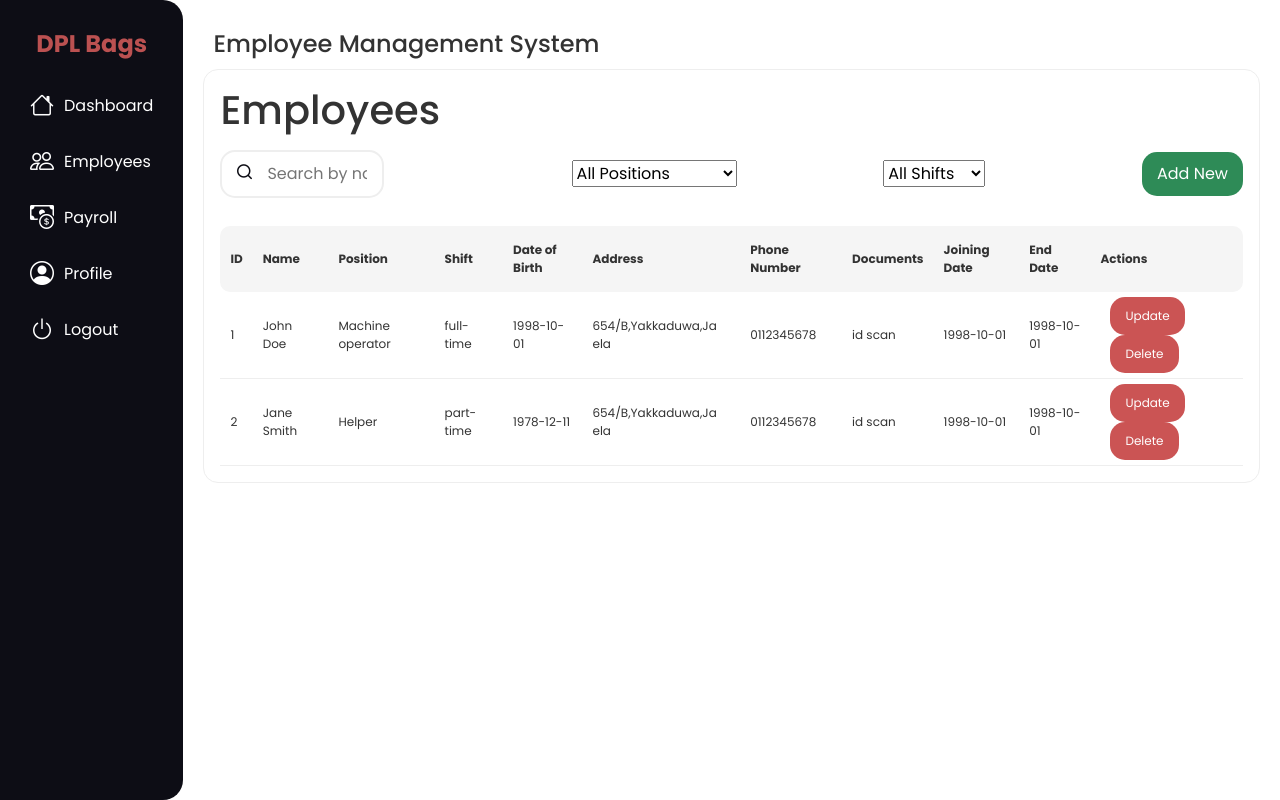
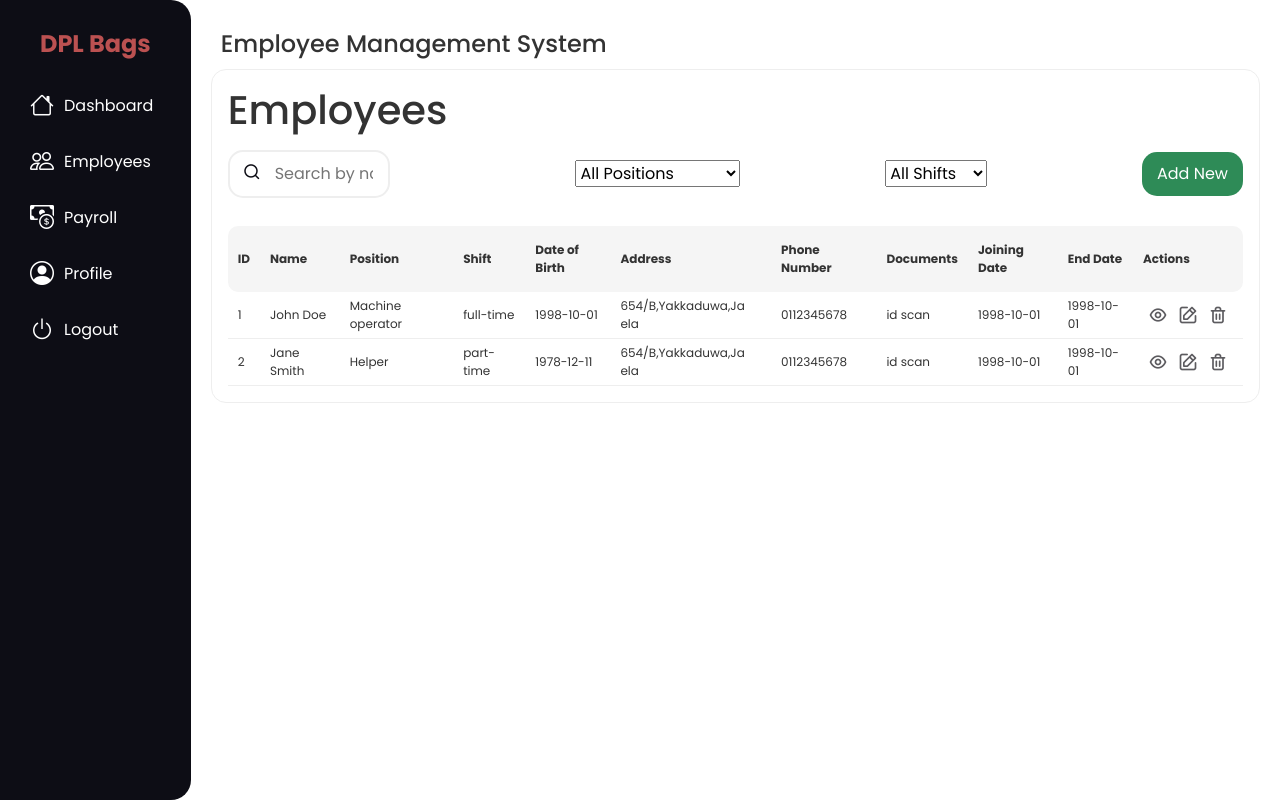
Before and after one commit to Dushani-Ranasinghe/payroll-system, a React (Create React App) app in the folder client/: page /dashboard/employees in a window 1280 px wide. Built offline with nearby package versions, Linux system fonts and the light colour scheme.

Commit message:
changed action buttons to icons

```diff
--- a/client/src/App.css
+++ b/client/src/App.css
@@ -5,6 +5,7 @@
   --primary-black-color: #0d0d15;
   --primary-white-color: #ffffff;
   --primary-gray-color: #f5f5f5;
+  --primary-blue-color:#007bff;
 
   /* Secondary Colors */
   --secondary-color-light: #f99b9b;
@@ -153,3 +154,34 @@ a:hover {
   font-size: 18px; /* Adjust icon size */
   pointer-events: none; /* Ensure the icon does not interfere with typing */
 }
+td i {
+  cursor: pointer; /* Make icons clickable */
+  font-size: 20px; /* Adjust the size of the icons */
+  margin: 0 5px; /* Space out the icons */
+  color: var(--text-color-light); /* Adjust the color */
+  transition: color 0.3s ease; /* Smooth transition on hover */
+}
+
+td i:hover {
+  color: var(--primary-black-color); /* Change color on hover */
+}
+.action-column {
+  white-space: nowrap;
+}
+.action-column i {
+    transition: transform 0.3s ease, color 0.3s ease;
+  }
+.action-column i:nth-child(1):hover {
+    color: var(--accent-color-green);
+    transform: scale(1.2);
+  }
+
+  .action-column i:nth-child(2):hover {
+    color: var(--primary-blue-color);
+    transform: scale(1.2);
+  }
+
+  .action-column i:nth-child(3):hover {
+    color: var(--primary-red-color);
+    transform: scale(1.2);
+  }
--- a/client/src/pages/Employees.js
+++ b/client/src/pages/Employees.js
@@ -45,6 +45,9 @@ const Employees = () => {
   };
 
   const handleUpdate = (id) => {
+    // Logic to update an employee
+  };
+  const handleView = (id) => {
     // Logic to update an employee
   };
 
@@ -123,9 +126,22 @@ const Employees = () => {
               <td>{emp.documents}</td>
               <td>{emp.start_date}</td>
               <td>{emp.end_date}</td>
-              <td>
-                <button onClick={() => handleUpdate(emp.id)}>Update</button>
-                <button onClick={() => handleDelete(emp.id)}>Delete</button>
+              <td className="action-column">
+                <i
+                  className="uil uil-eye view-icon"
+                  onClick={() => handleView(emp.id)}
+                  title="View"
+                ></i>
+                <i
+                  className="uil uil-edit edit-icon"
+                  onClick={() => handleUpdate(emp.id)}
+                  title="Edit"
+                ></i>
+                <i
+                  className="uil uil-trash-alt delete-icon"
+                  onClick={() => handleDelete(emp.id)}
+                  title="Delete"
+                ></i>
               </td>
             </tr>
           ))}
--- a/client/src/pages/Salaries.js
+++ b/client/src/pages/Salaries.js
@@ -3,8 +3,48 @@ import "../styles/Salaries.css";
 
 // Sample salary data
 const initialSalaries = [
-  { id: 1, name: "John Doe", position: "Machine operator", shift: "full-time", month: "August", year: 2024, basic: 21500, noPay: 2, noPayAmount: 860, transport: 2000, attendance: 1000, otHours: 29, otRate: 127, grossSalary: 0, epfEmployee: 0, epfEmployer: 0, etf: 0, netSalary: 0, isEligibleForEPFETF: true },
-  { id: 2, name: "Jane Smith", position: "Helper", shift: "part-time", month: "August", year: 2024, basic: 17000, noPay: 2.5, noPayAmount: 680, transport: 2000, attendance: 1000, otHours: 32, otRate: 127, grossSalary: 0, epfEmployee: 0, epfEmployer: 0, etf: 0, netSalary: 0, isEligibleForEPFETF: false },
+  {
+    id: 1,
+    name: "John Doe",
+    position: "Machine operator",
+    shift: "full-time",
+    month: "August",
+    year: 2024,
+    basic: 21500,
+    noPay: 2,
+    noPayAmount: 860,
+    transport: 2000,
+    attendance: 1000,
+    otHours: 29,
+    otRate: 127,
+    grossSalary: 0,
+    epfEmployee: 0,
+    epfEmployer: 0,
+    etf: 0,
+    netSalary: 0,
+    isEligibleForEPFETF: true,
+  },
+  {
+    id: 2,
+    name: "Jane Smith",
+    position: "Helper",
+    shift: "part-time",
+    month: "August",
+    year: 2024,
+    basic: 17000,
+    noPay: 2.5,
+    noPayAmount: 680,
+    transport: 2000,
+    attendance: 1000,
+    otHours: 32,
+    otRate: 127,
+    grossSalary: 0,
+    epfEmployee: 0,
+    epfEmployer: 0,
+    etf: 0,
+    netSalary: 0,
+    isEligibleForEPFETF: false,
+  },
   // Add more salary data as needed
 ];
 
@@ -17,7 +57,16 @@ const Salaries = () => {
   const [selectedYear, setSelectedYear] = useState(2024);
 
   const calculateSalary = (salary) => {
-    const { basic, noPay, noPayAmount, transport, attendance, otHours, otRate, isEligibleForEPFETF } = salary;
+    const {
+      basic,
+      noPay,
+      noPayAmount,
+      transport,
+      attendance,
+      otHours,
+      otRate,
+      isEligibleForEPFETF,
+    } = salary;
 
     // Calculate No Pay Deduction
     const noPayDeduction = noPay * noPayAmount;
@@ -50,23 +99,40 @@ const Salaries = () => {
   const handleUpdate = (id) => {
     // Logic to update a salary entry
   };
+  const handleView = (id) => {
+    // Logic to update a salary entry
+  };
 
   // Filter and calculate salaries based on the selected month and year
-  const filteredSalaries = salaries.map((salary) => {
+  const filteredSalaries = salaries
+    .map((salary) => {
       const calculatedValues = calculateSalary(salary);
       return { ...salary, ...calculatedValues };
-  }).filter((salary) => {
-    const matchesSearch = salary.name.toLowerCase().includes(searchTerm.toLowerCase());
-    const matchesPosition = selectedPosition === "All" || salary.position === selectedPosition;
-    const matchesShift = selectedShift === "All" || salary.shift === selectedShift;
+    })
+    .filter((salary) => {
+      const matchesSearch = salary.name
+        .toLowerCase()
+        .includes(searchTerm.toLowerCase());
+      const matchesPosition =
+        selectedPosition === "All" || salary.position === selectedPosition;
+      const matchesShift =
+        selectedShift === "All" || salary.shift === selectedShift;
       const matchesMonth = salary.month === selectedMonth;
       const matchesYear = salary.year === selectedYear;
-    return matchesSearch && matchesPosition && matchesShift && matchesMonth && matchesYear;
+      return (
+        matchesSearch &&
+        matchesPosition &&
+        matchesShift &&
+        matchesMonth &&
+        matchesYear
+      );
     });
 
   return (
     <div className="salary-container">
-      <h1>Salaries for {selectedMonth} {selectedYear}</h1>
+      <h1>
+        Salaries for {selectedMonth} {selectedYear}
+      </h1>
       <div className="navbar">
         <div className="search-input-container">
           <i className="uil uil-search search-icon"></i>
@@ -77,19 +143,28 @@ const Salaries = () => {
             onChange={(e) => setSearchTerm(e.target.value)}
           />
         </div>
-        <select value={selectedPosition} onChange={(e) => setSelectedPosition(e.target.value)}>
+        <select
+          value={selectedPosition}
+          onChange={(e) => setSelectedPosition(e.target.value)}
+        >
           <option value="All">All Positions</option>
           <option value="Machine operator">Machine operator</option>
           <option value="Helper">Helper</option>
           {/* Add more positions as needed */}
         </select>
-        <select value={selectedShift} onChange={(e) => setSelectedShift(e.target.value)}>
+        <select
+          value={selectedShift}
+          onChange={(e) => setSelectedShift(e.target.value)}
+        >
           <option value="All">All Shifts</option>
           <option value="full-time">Full-Time</option>
           <option value="part-time">Part-Time</option>
           {/* Add more shifts as needed */}
         </select>
-        <select value={selectedMonth} onChange={(e) => setSelectedMonth(e.target.value)}>
+        <select
+          value={selectedMonth}
+          onChange={(e) => setSelectedMonth(e.target.value)}
+        >
           <option value="January">January</option>
           <option value="February">February</option>
           <option value="March">March</option>
@@ -103,7 +178,10 @@ const Salaries = () => {
           <option value="November">November</option>
           <option value="December">December</option>
         </select>
-        <select value={selectedYear} onChange={(e) => setSelectedYear(e.target.value)}>
+        <select
+          value={selectedYear}
+          onChange={(e) => setSelectedYear(e.target.value)}
+        >
           <option value={2024}>2024</option>
           <option value={2023}>2023</option>
           <option value={2022}>2022</option>
@@ -139,20 +217,39 @@ const Salaries = () => {
               <td>{salary.name}</td>
               <td>{salary.position}</td>
               <td>{salary.shift}</td>
-              <td>{salary.isEligibleForEPFETF ? "Eligible" : "Not Eligible"}</td>
+              <td>
+                {salary.isEligibleForEPFETF ? "Eligible" : "Not Eligible"}
+              </td>
               <td>{salary.basic}</td>
-              <td>{salary.noPay} x {salary.noPayAmount}</td>
+              <td>
+                {salary.noPay} x {salary.noPayAmount}
+              </td>
               <td>{salary.transport}</td>
               <td>{salary.attendance}</td>
-              <td>{salary.otHours} x {salary.otRate}</td>
+              <td>
+                {salary.otHours} x {salary.otRate}
+              </td>
               <td>{salary.grossSalary.toFixed(2)}</td>
               <td>{salary.epfEmployee.toFixed(2)}</td>
               <td>{salary.epfEmployer.toFixed(2)}</td>
               <td>{salary.etf.toFixed(2)}</td>
               <td>{salary.netSalary.toFixed(2)}</td>
-              <td>
-                <button onClick={() => handleUpdate(salary.id)}>Update</button>
-                <button onClick={() => handleDelete(salary.id)}>Delete</button>
+              <td className="action-column">
+                <i
+                  className="uil uil-eye view-icon"
+                  onClick={() => handleView(salary.id)}
+                  title="View"
+                ></i>
+                <i
+                  className="uil uil-edit edit-icon"
+                  onClick={() => handleUpdate(salary.id)}
+                  title="Edit"
+                ></i>
+                <i
+                  className="uil uil-trash-alt delete-icon"
+                  onClick={() => handleDelete(salary.id)}
+                  title="Delete"
+                ></i>
               </td>
             </tr>
           ))}
```
Lines whose indentation alone changed are shown as unchanged.
